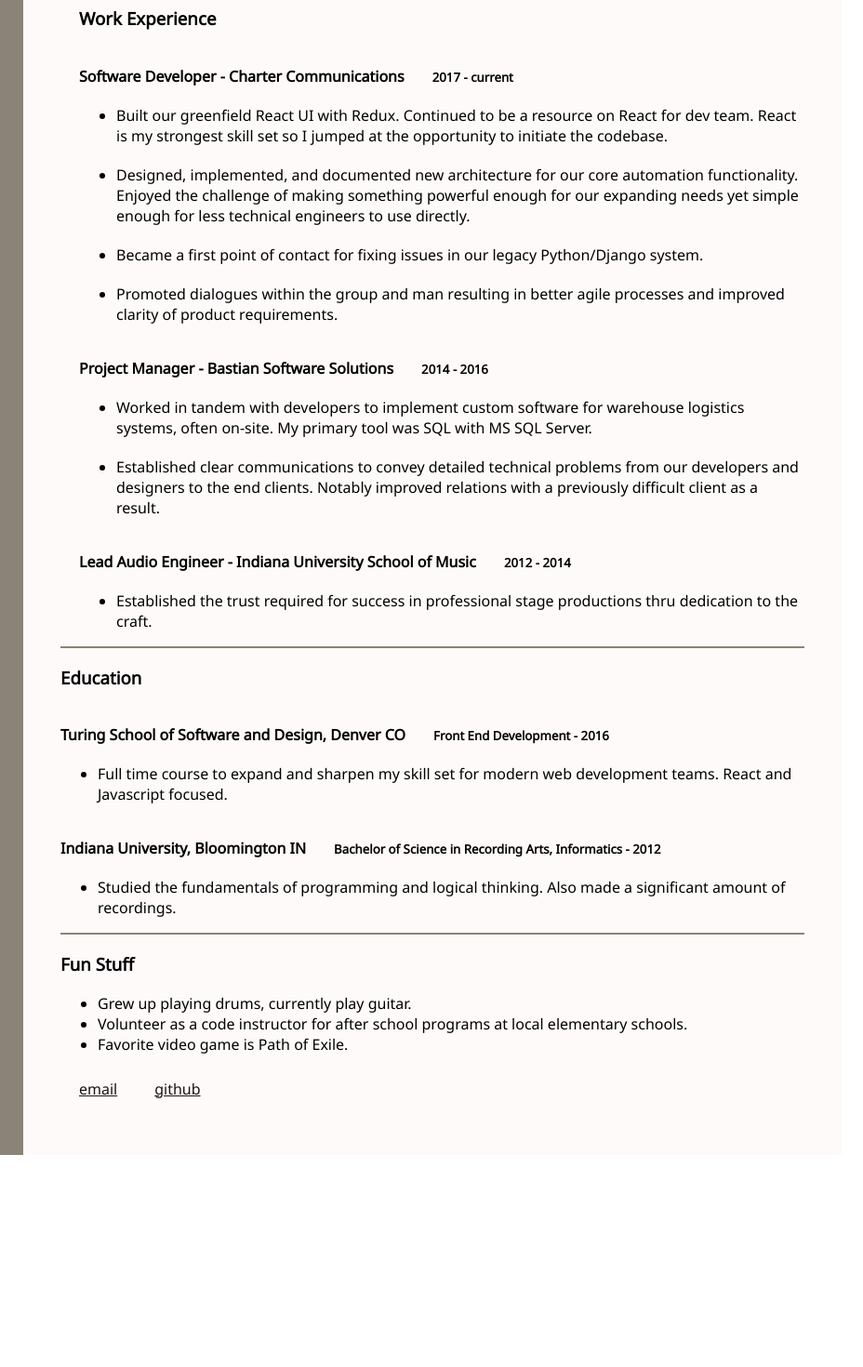
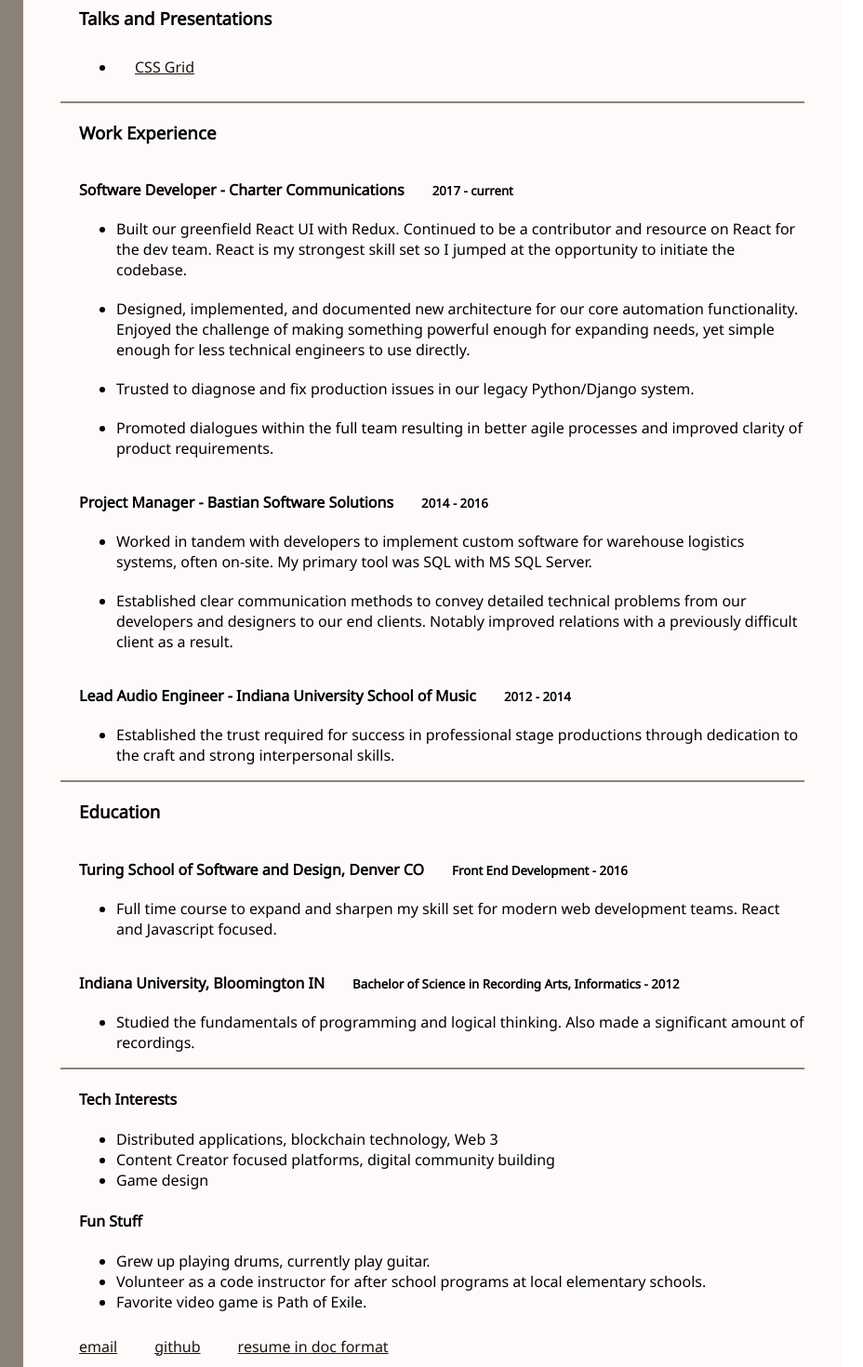
Before and after one commit to zkc/fyi, a React (Create React App) app: page / in a window 1280 px wide. Shown: the part 560-2030 px from the top of the page at 93% size, without its empty margins (0-928 px from the left). Before the commit the page ends 1802 px from the top, so only its background shows below. Built offline with nearby package versions, Linux system fonts and the light colour scheme.

Commit message:
Add new sections, update copy

```diff
--- a/src/App.js
+++ b/src/App.js
@@ -17,7 +17,7 @@
   subHeader: {
     fontSize: '2em'
   },
-  skillsSection: {
+  basicSection: {
     paddingLeft: '20px'
   },
   jobHeader: {
@@ -56,7 +56,7 @@
 
         <hr className={classes.line}/>
 
-        <section className={classes.skillsSection}>
+        <section className={classes.basicSection}>
           <h3>Skills</h3>
           <ul>
             <li>React</li>
@@ -77,26 +77,37 @@
 
         <hr className={classes.line}/>
 
-        <section className={classes.skillsSection}>
+        <section className={classes.basicSection}>
+          <h3>Talks and Presentations</h3>
+          <ul>
+            <li>
+              <a className={classes.link}
+                href="https://docs.google.com/presentation/d/1hzrjTMDvc1g6mIIzU2qMvs8z8d3YgzNMRC-Zg-QVozk/edit?usp=sharing">
+                CSS Grid
+              </a>
+            </li>
+          </ul>
+        </section>
+
+        <hr className={classes.line}/>
+
+        <section className={classes.basicSection}>
           <h3>Work Experience</h3>
           <div>
             <h4 className={classes.jobHeader}>Software Developer - Charter Communications</h4>
             <h5 className={classes.dates}>2017 - current</h5>
             <ul>
               <li className={classes.bulletPoint}>
-                Built our greenfield React UI with Redux. Continued to be a resource on React for dev team. React is my strongest skill set so I jumped at the opportunity to initiate the codebase.
+                Built our greenfield React UI with Redux. Continued to be a contributor and resource on React for the dev team. React is my strongest skill set so I jumped at the opportunity to initiate the codebase.
               </li>
               <li className={classes.bulletPoint}>
-                Designed, implemented, and documented new architecture for our core automation functionality. Enjoyed the challenge of making something powerful enough for our expanding needs yet simple enough for less technical engineers to use directly.
-              </li>
-              {/* <li className={classes.bulletPoint}>
-                Handled API design decisions when called upon by the dev team.
-              </li> */}
-              <li className={classes.bulletPoint}>
-                Became a first point of contact for fixing issues in our legacy Python/Django system.
+                Designed, implemented, and documented new architecture for our core automation functionality. Enjoyed the challenge of making something powerful enough for expanding needs, yet simple enough for less technical engineers to use directly.
               </li>
               <li className={classes.bulletPoint}>
-                Promoted dialogues within the group and man resulting in better agile processes and improved clarity of product requirements.
+                Trusted to diagnose and fix production issues in our legacy Python/Django system.
+              </li>
+              <li className={classes.bulletPoint}>
+                Promoted dialogues within the full team resulting in better agile processes and improved clarity of product requirements.
               </li>
             </ul>
           </div>
@@ -109,7 +120,7 @@
                 Worked in tandem with developers to implement custom software for warehouse logistics systems, often on-site. My primary tool was SQL with MS SQL Server.
               </li>
               <li className={classes.bulletPoint}>
-                Established clear communications to convey detailed technical problems from our developers and designers to the end clients. Notably improved relations with a previously difficult client as a result.
+                Established clear communication methods to convey detailed technical problems from our developers and designers to our end clients. Notably improved relations with a previously difficult client as a result.
               </li>
             </ul>
           </div>
@@ -119,7 +130,7 @@
             <h5 className={classes.dates}>2012 - 2014</h5>
             <ul>
               <li className={classes.bulletPoint}>
-                Established the trust required for success in professional stage productions thru dedication to the craft.
+                Established the trust required for success in professional stage productions through dedication to the craft and strong interpersonal skills.
               </li>
             </ul>
           </div>
@@ -127,7 +138,7 @@
 
         <hr className={classes.line}/>
 
-        <section>
+        <section className={classes.basicSection}>
           <h3>Education</h3>
 
           <div>
@@ -153,8 +164,20 @@
 
         <hr className={classes.line}/>
 
-        <section>
-          <h3>Fun Stuff</h3>
+        <section className={classes.basicSection}>
+          <h4>Tech Interests</h4>
+          <ul>
+            <li>
+              Distributed applications, blockchain technology, Web 3
+            </li>
+            <li>
+              Content Creator focused platforms, digital community building
+            </li>
+            <li>
+              Game design
+            </li>
+          </ul>
+          <h4>Fun Stuff</h4>
           <ul>
             <li>
               Grew up playing drums, currently play guitar.
@@ -170,6 +193,10 @@
 
         <a className={classes.link} href='mailto:zkyle12@gmail.com?Subject=Hello%20There!'>email</a>
         <a className={classes.link} href='https://github.com/zkc'>github</a>
+        <a className={classes.link}
+          href='https://docs.google.com/document/d/10n4e5GJmGNMHm6Xgc-7rUQ7fCTa7cHDzdTPT1K87VJo/edit?usp=sharing'>
+          resume in doc format
+        </a>
 
       </div>
 
```
